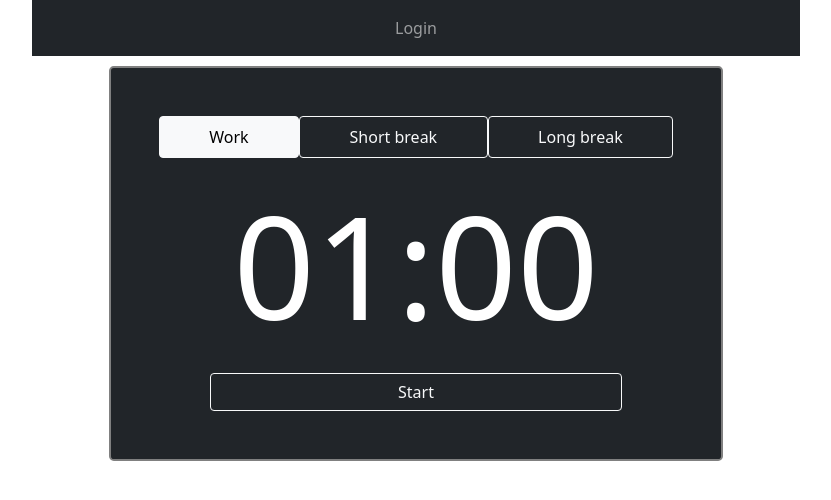
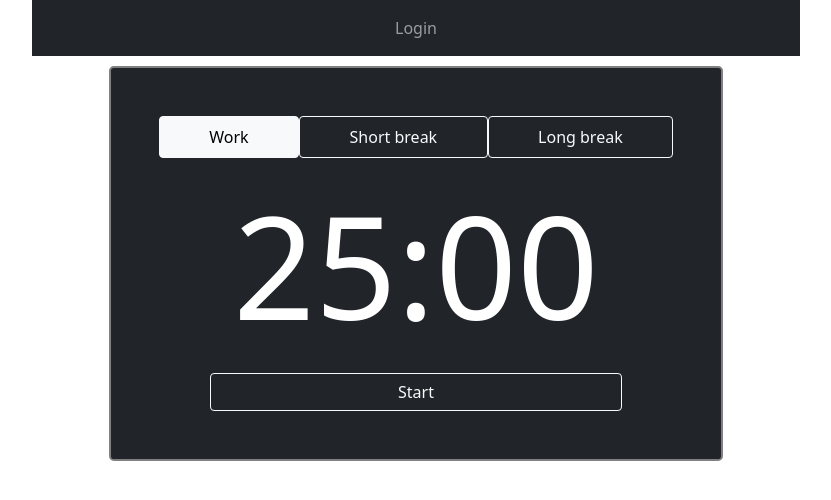
Before and after one commit to michalNaszko/pomodoro-app, a PHP site: page / in a window 1280 px wide. Shown: the top 500 px of the page, without its empty margins (224-1055 px from the left). Run offline with PHP 8.4, Linux system fonts and the light colour scheme.

Commit message:
Work time updated

```diff
--- a/php/src/index.php
+++ b/php/src/index.php
@@ -75,7 +75,7 @@ if (!isset($_SESSION['logged'])) {
             <button id="btn-time-lBreak" class="p-2 flex-fill btn btn-outline-light" type="button">Long break</button>
         </div>
 
-        <div id="timer-string" class="blocktext">01:00</div>
+        <div id="timer-string" class="blocktext">25:00</div>
 
         <button id="btn-start" class="start btn btn-outline-light" type="button">Start</button>
 
```
